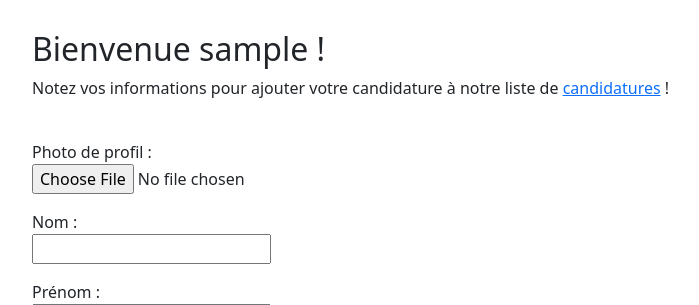
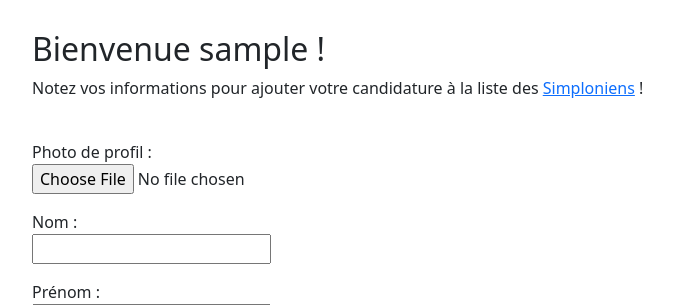
Before and after one commit to Benalieur/arbre_django, a Django app: page /apply/ in a window 1280 px wide. Shown: the part 72-377 px from the top of the page, without its empty margins (8-707 px from the left). Run offline with Django 4.2, Linux system fonts and the light colour scheme; the visitor is signed in with stand-in values (Sample User, id 1).

Commit message:
formulaire apply

```diff
--- a/account_simplonien/templates/account_simplonien/apply.html
+++ b/account_simplonien/templates/account_simplonien/apply.html
@@ -1,9 +1,9 @@
 {% extends 'base.html' %}
 
-<form class="container-fluid" style="margin:20px 0 0 30px" method="POST" enctype="multipart/form-data">
+<div  class="container-fluid" style="margin:20px 0 0 30px">
 {% block content %}
 
-    {% if user.is_authenticated %}
+{% if user.is_authenticated %}
 <div class="container-fluid" style="padding:30px 0 0 40px">
 
     <div style="margin-bottom:40px">
@@ -12,16 +12,17 @@
         </div>
 
         <div>
-            <p>Notez vos informations pour ajouter votre candidature à notre liste de <a href="/candidats">candidatures</a> !</p>
+            <p>Notez vos informations pour ajouter votre candidature à la liste des <a href="/candidats">Simploniens</a> !</p>
         </div>
     </div>
 
     {% else %}
-        <a href="{% url "signup_simplonien" %}">S'incrire</a>
-        <a href="{% url "login" %}">Connexion</a>
+    <a href="{% url "signup_simplonien" %}">S'incrire</a>
+    <a href="{% url "login" %}">Connexion</a>
 
     {% endif %}
 
+    <form method="POST" enctype="multipart/form-data">
 
         {% csrf_token %}
         <div class="mb-3">
```
